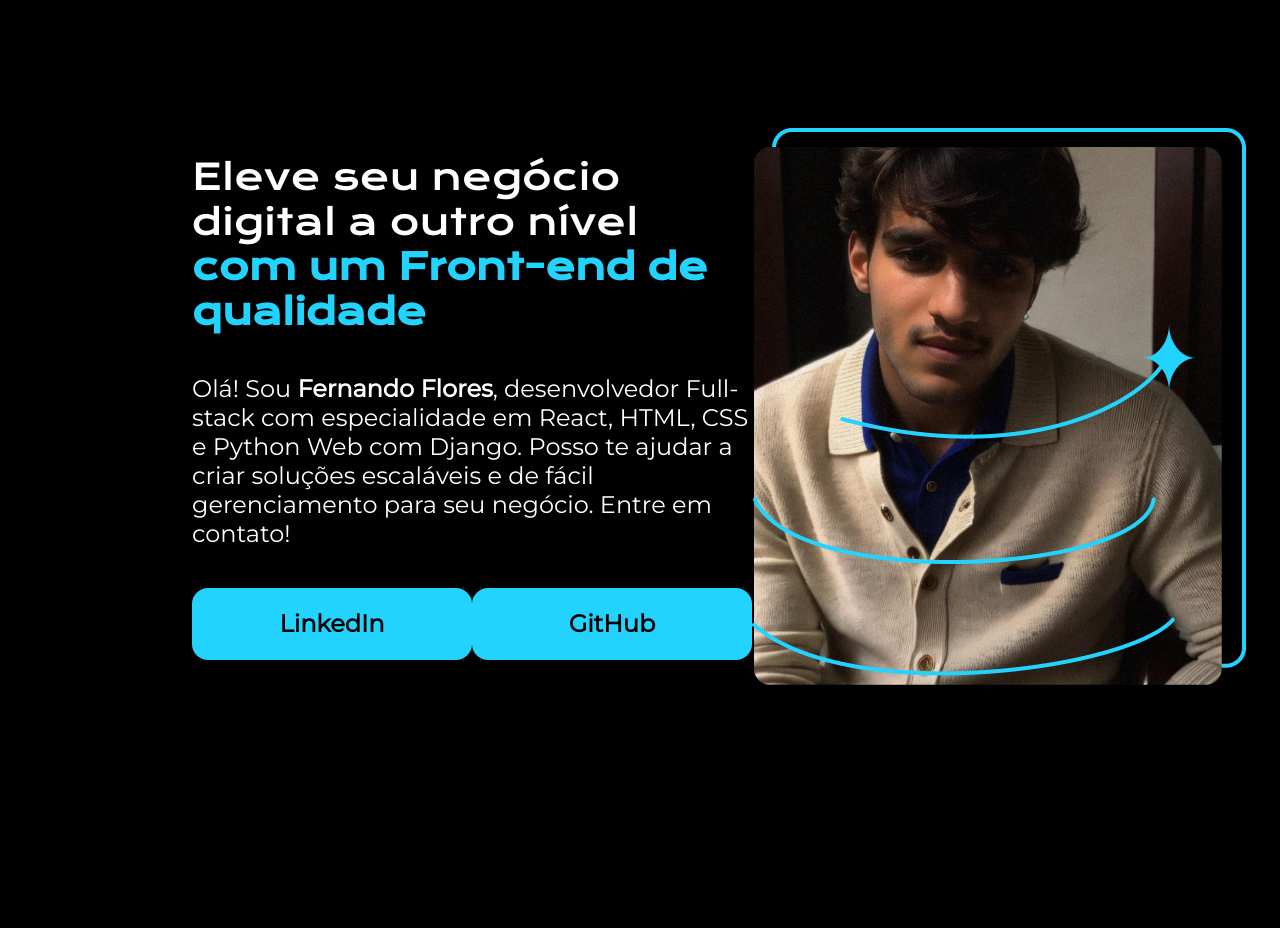
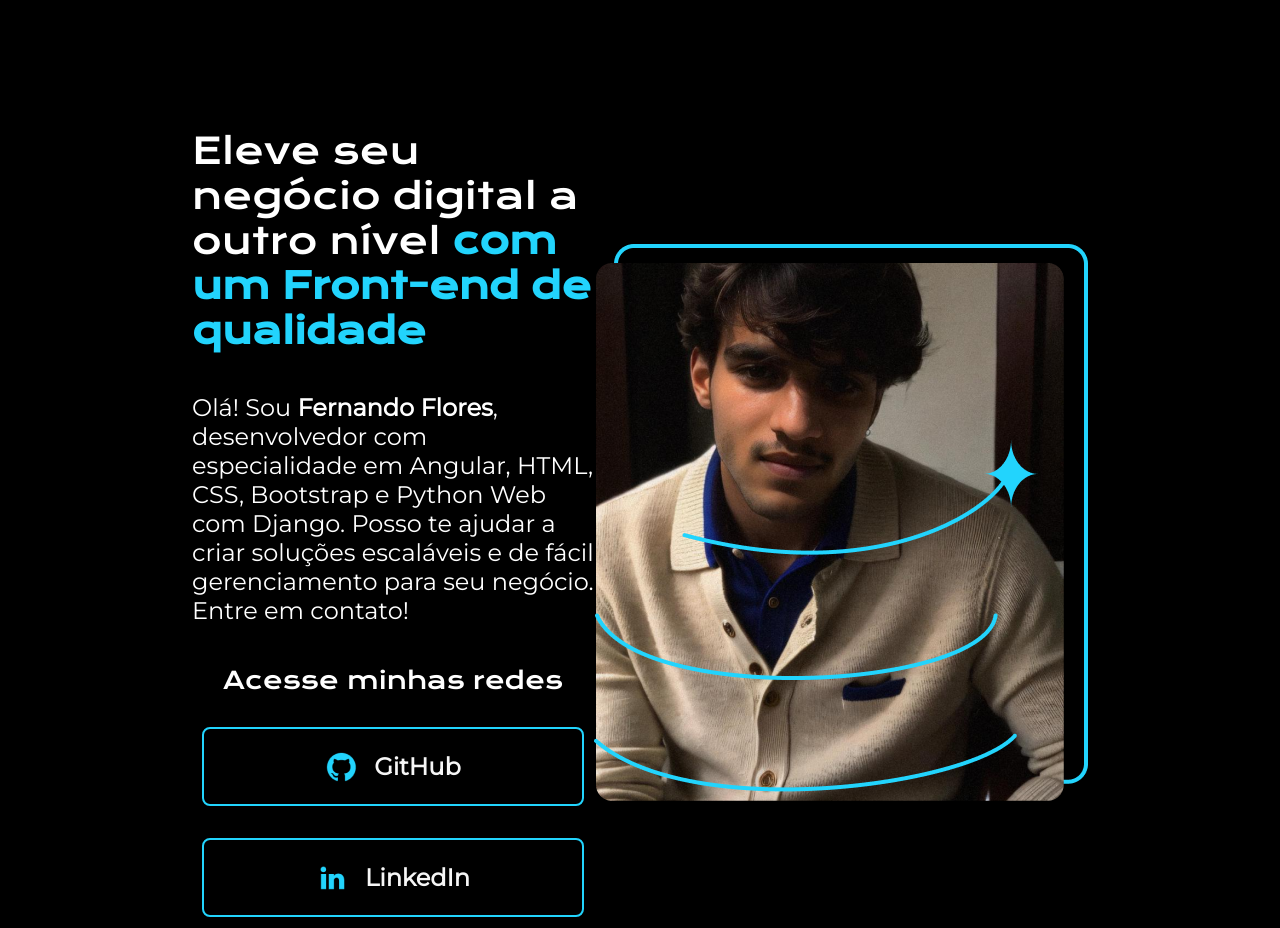
Before and after one commit to FernandoAurelius/portfolio, a plain HTML site: page index.html in a window 1280 px wide. Drawn offline with nearby package versions, Linux system fonts and the light colour scheme.

Commit message:
Add: ícones clicáveis, refactor: estilos dos botões de contato

```diff
--- a/index.html
+++ b/index.html
@@ -17,17 +17,24 @@
             <h1 class="principal__conteudo__titulo"> Eleve seu negócio digital a outro nível <strong
                     class="principal__conteudo__titulo-destaque">com um Front-end de qualidade</strong> </h1>
             <p class="principal__conteudo__texto">
-                Olá! Sou <strong>Fernando Flores</strong>, desenvolvedor Full-stack com especialidade em React, HTML,
-                CSS e Python Web com
+                Olá! Sou <strong>Fernando Flores</strong>, desenvolvedor com especialidade em Angular, HTML,
+                CSS, Bootstrap e Python Web com
                 Django. Posso te ajudar a criar soluções escaláveis e de fácil gerenciamento para seu negócio. Entre em
                 contato!
             </p>
             <div class="principal__conteudo__botoes">
-                <a class="principal__conteudo__botoes__botao" href="https://linkedin.com/in/devflores">LinkedIn</a>
-                <a class="principal__conteudo__botoes__botao" href="github.com/FernandoAurelius">GitHub</a>
+                <h2 class="principal__conteudo__botoes__subtitulo">Acesse minhas redes</h2>
+                <a class="principal__conteudo__botoes__botao" href="https://github.com/FernandoAurelius">
+                    <img src="assets/github.png" alt="Ícone do GitHub">
+                    GitHub
+                </a>
+                <a class="principal__conteudo__botoes__botao" href="https://linkedin.com/in/devflores">
+                    <img src="assets/linkedin.png" alt="Ícone do LinkedIn">
+                    LinkedIn
+                </a>
             </div>
         </section>
-        <img src="foto-portfolio.png" alt="Foto profissional de Fernando Flores">
+        <img src="assets/foto-portfolio.png" alt="Foto profissional de Fernando Flores">
     </main>
     <footer></footer>
 </body>
--- a/style.css
+++ b/style.css
@@ -47,19 +47,38 @@ body {
 
 .principal__conteudo__botoes {
     display: flex;
-    justify-content: space-between;
+    justify-content:space-between;
+    align-items: center;
+    flex-direction: column;
+    gap: 32px;
+}
+
+.principal__conteudo__botoes__subtitulo {
+    font-family: 'Krona One', sans-serif;
+    font-weight: 400;
+    font-size: 24px;
 }
 
 .principal__conteudo__botoes__botao {
     font-family: 'Montserrat', sans-serif;
-    background-color: #22D4FD;
-    color: #000000;
-    width: 280px;
+    /* background-color: #22D4FD; */
+    color: #F6F6F6;
+    border: 2px solid #22D4FD;
+    width: 378px;
     text-align: center;
-    border-radius: 16px;
+    border-radius: 8px;
     font-size: 24px;
     padding: 21.5px 0;
     text-decoration: none;
     cursor: pointer;
     font-weight: 600;
+    display: flex;
+    justify-content: center;
+    gap: 16px;
+    align-items: center;
 }
+
+.principal__conteudo__botoes__botao:hover {
+    background-color: #272727;
+    padding: 4%;
+}
```
Also changed, not shown: assets/Imagem.png (added), assets/foto-portfolio.png (renamed from foto-portfolio.png), assets/github.png (added), assets/instagram.png (added), assets/linkedin.png (added), assets/twitch.png (added), assets/twitter-novo.png (added), assets/twitter.png (added).
